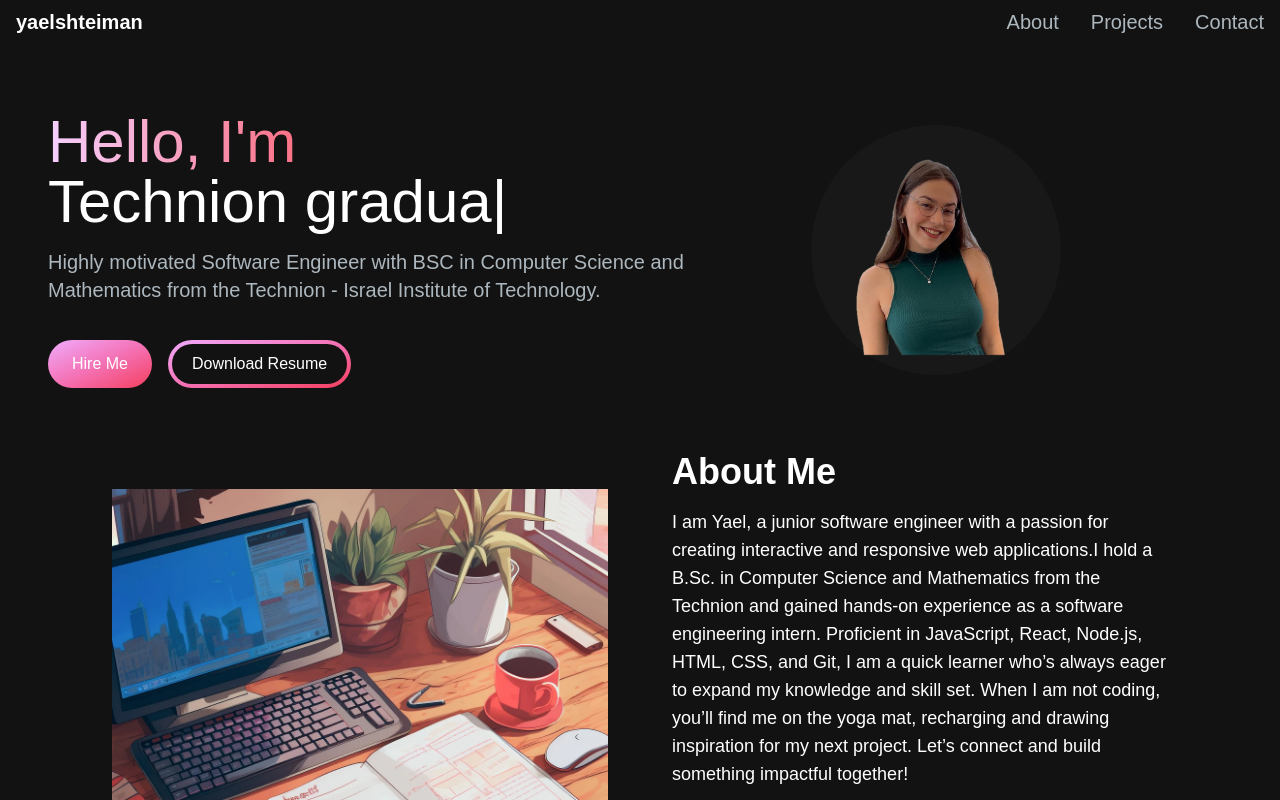
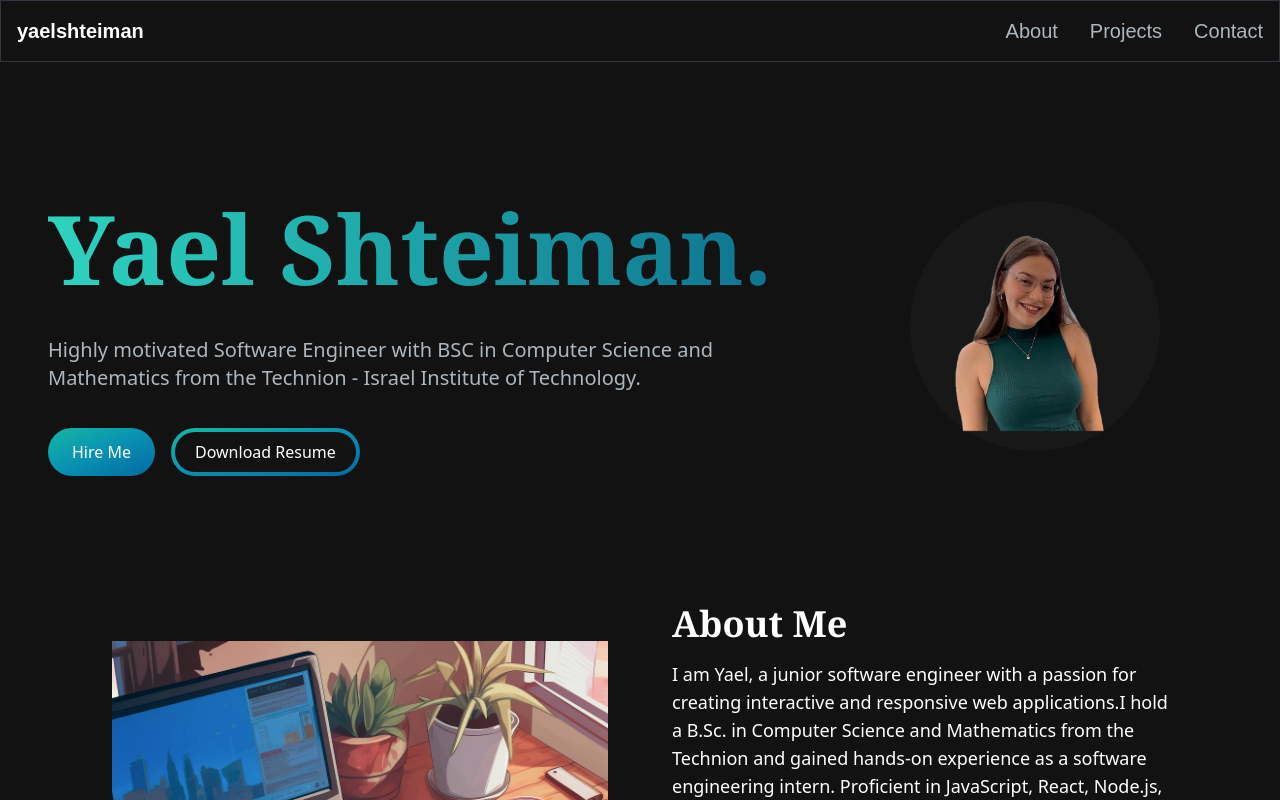
Before and after one commit to yaelshteiman/portfolio, a Next.js app: page / in a window 1280 px wide. Shown: the top 800 px of the page. Built offline with nearby package versions, Linux system fonts and the light colour scheme.

Commit message:
fonts and colors

```diff
--- a/app/api/send/route.js
+++ /dev/null
@@ -1,24 +0,0 @@
-import { NextResponse } from "next/server";
-import { Resend } from "resend";
-
-
-const resend = new Resend(process.env.NEXT_PUBLIC_RESEND_API_KEY);
-const fromEmail = process.env.NEXT_PUBLIC_FROM_EMAIL;
-
-export async function POST() {
-    try {
-        const data = await resend.emails.send({
-            from: fromEmail,
-            to: [""],
-            subject: 'Hello world',
-            react: (
-                <>
-                    <p>Email Body</p>
-                </>
-            ),
-        });
-        return NextResponse.json(data);
-    } catch (error) {
-        return Response.json({ error });
-    }
-}
--- a/app/components/AboutSection.jsx
+++ b/app/components/AboutSection.jsx
@@ -51,7 +51,7 @@ const AboutSection = () => {
     };
 
     return <section className="text-white">
-        <div className="md:grid md:grid-cols-2 gap-8 items-center py-8 px-4 xl:gap-16 sm:py-16 xl:px-16">
+        <div className="md:grid md:grid-cols-2 gap-8 items-center py-8 px-4 xl:gap-16 sm:py-16 xl:px-16 font-sans">
             <Image
                 src="/images/about-image.png"
                 alt="About Image"
@@ -59,7 +59,7 @@ const AboutSection = () => {
                 height={500}
             />
             <div className="mt-4 md:mt-0 text-left flex flex-col h-full">
-                <h2 className="text-4xl font-bold text-white mb-4">About Me</h2>
+                <h2 className="text-4xl font-bold text-white mb-4 font-serif">About Me</h2>
                 <p className="text-base md:text-lg">
                     I am Yael, a junior software engineer with a passion for creating interactive and responsive web
                     applications.I hold a B.Sc. in Computer Science and Mathematics from the Technion and gained
--- a/app/components/EmailSection.jsx
+++ b/app/components/EmailSection.jsx
@@ -15,7 +15,7 @@ const EmailSection = () => {
 
         </div>
         <div>
-            <h5 className="text-xl font-bold text-white my-2">Keep in touch.</h5>
+            <h5 className="text-xl font-bold text-white my-2 font-serif">Keep in touch.</h5>
             <p className="text-[#ADB7BE] mb-4 max-w-md">
                 {" "}
                 Feel free to reach out to me with your questions, ideas, or just to say hello
@@ -76,7 +76,7 @@ const EmailSection = () => {
                 </div>
                 <button
                     type="submit"
-                    className="bg-purple-500 hover:bg-purple-600 text-white font-medium py-2.5 px-5 rounded-lg w-full"
+                    className="bg-blue-400 hover:bg-blue-500 text-white font-medium py-2.5 px-5 rounded-lg w-full"
                 >
                     Send Message
                 </button>
--- a/app/components/HeroSection.jsx
+++ b/app/components/HeroSection.jsx
@@ -5,38 +5,38 @@ import { TypeAnimation } from 'react-type-animation';
 
 const HeroSection = () => {
     return (
-        <section>
+        <section className="lg:py-16 font-sans">
             <div className="grid grid-cols-1 sm:grid-cols-12">
-                <div className="col-span-7 place-self-center text-center sm:text-left">
-                    <h1 className="text-white mb-4 text-4xl sm:text-5xl lg:text-6xl font-exterabold">
-                        <span className="text-transparent bg-clip-text bg-gradient-to-r from-fuchsia-200 to-rose-400">
-                            Hello, I&apos;m{" "}
+                <div className="col-span-8 place-self-center text-center sm:text-left justify-self-start">
+                    <h1 className="text-white mb-4 text-4xl sm:text-5xl lg:text-8xl lg:leading-normal font-exterabold">
+                        <span className="text-transparent bg-clip-text bg-gradient-to-r from-teal-400 to-cyan-700 font-bold font-serif">
+                            Yael Shteiman.
                         </span>
-                        <br></br>
-                        <TypeAnimation
-                            sequence={[
-                                'Yael',
-                                1000,
-                                'Software Engineer',
-                                1000,
-                                'Technion graduate',
-                                1000
-                            ]}
-                            wrapper="span"
-                            speed={50}
-                            repeat={Infinity}
-                        />
+
+                        {/*<TypeAnimation*/}
+                        {/*    sequence={[*/}
+                        {/*        'Yael',*/}
+                        {/*        1000,*/}
+                        {/*        'Software Engineer',*/}
+                        {/*        1000,*/}
+                        {/*        'Technion graduate',*/}
+                        {/*        1000*/}
+                        {/*    ]}*/}
+                        {/*    wrapper="span"*/}
+                        {/*    speed={50}*/}
+                        {/*    repeat={Infinity}*/}
+                        {/*/>*/}
                     </h1>
-                    <p className="text-[#ADB7BE] text-base sm:text-lg mb-6 lg:text-xl">
+                    <p className="text-[#ADB7BE] text-base sm:text-lg mb-6 lg:text-xl ">
                         Highly motivated Software Engineer with BSC in Computer Science and Mathematics from the
                         Technion -
                         Israel Institute of Technology.
                     </p>
                     <div>
-                        <button className="px-6 py-3 w-full sm:w-fit rounded-full mr-4 bg-gradient-to-br from-fuchsia-300 via-pink-400 to-rose-500 hover:bg-slate-200 text-white">
+                        <button className="px-6 py-3 w-full sm:w-fit rounded-full mr-4 bg-gradient-to-br from-teal-500 via-cyan-600 to-sky-700 hover:bg-slate-200 text-white">
                             Hire Me
                         </button>
-                        <button className="px-1 py-1 w-full sm:w-fit  rounded-full bg-gradient-to-br from-fuchsia-300 via-pink-400 to-rose-500 hover:bg-slate-800 text-white mt-3">
+                        <button className="px-1 py-1 w-full sm:w-fit  rounded-full bg-gradient-to-br from-teal-500 via-cyan-600 to-sky-700 hover:bg-slate-800 text-white mt-3">
                             <span className="block bg-[#121212] hover:bg-slate-800 rounded-full px-5 py-2">Download Resume</span>
                         </button>
 
--- a/app/components/Navbar.jsx
+++ b/app/components/Navbar.jsx
@@ -24,8 +24,8 @@ const Navbar = () => {
     const [navbarOpen, setNavbarOpen] = useState(false);
 
     return (
-        <nav className="fixed top-0 left-0 right-0 z-10 bg-[#121212] bg-opacity-100">
-            <div className="flex flex-wrap  items-center justify-between mx-auto px-4 py-2">
+        <nav className="fixed mx-auto border border-[#33353F] top-0 left-0 right-0 z-10 bg-[#121212] bg-opacity-100">
+            <div className="flex container lg:py-4 flex-wrap items-center justify-between mx-auto px-4 py-2">
                 <Link
                     href={'/'}
                     className="text-xl md:text-xl text-white font-semibold"
--- a/app/components/ProjectTag.jsx
+++ b/app/components/ProjectTag.jsx
@@ -2,7 +2,7 @@ import React from 'react'
 
 const ProjectTag = ({name, onClick, isSelected}) => {
     const buttonStyles = isSelected
-        ? "text-white border-purple-500"
+        ? "text-white border-sky-500"
         : "text-[#ADB7BE] border-slate-600 hover:border-white"
     return (
         <button
--- a/app/components/ProjectsSection.jsx
+++ b/app/components/ProjectsSection.jsx
@@ -64,7 +64,7 @@ const ProjectsSection = () => {
     );
     return (
         <>
-            <h2 className="text-center text-4xl font-bold text-white mt-4 mb-8 md:mb-12"> My Projects</h2>
+            <h2 className="text-center text-4xl font-bold text-white mt-4 mb-8 md:mb-12 font-serif"> My Projects</h2>
             <div className="text-white flex flex-row justify-center items-center gap-2 py-4">
                 <ProjectTag
                     onClick={handleTagChange}
```
